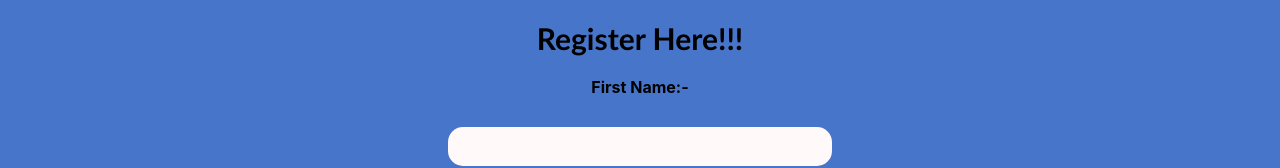
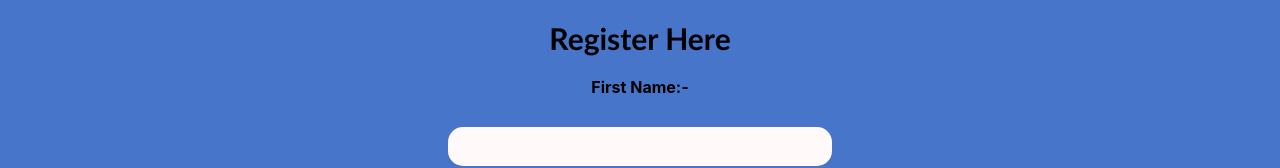
Before and after one commit to SandaliTharuki/write-to-us, a React (Create React App) app: page / in a window 1280 px wide. Shown: the top 168 px of the page. Built offline with nearby package versions, Linux system fonts and the light colour scheme.

Commit message:
Heading changed in Register.js

```diff
--- a/src/Components/Register.js
+++ b/src/Components/Register.js
@@ -54,7 +54,7 @@ class Register extends Component{
         return (
           <div>
           <form onSubmit={this.handleSubmit}>
-            <h1>Register Here!!!</h1>
+            <h1>Register Here</h1>
             <label><h4>First Name:- </h4></label><input type="text" value={this.state.firstName} onChange={this.firstHandler} /><br />
             <label><h4>Last Name:- </h4></label><input type="text" value={this.state.lastName} onChange={this.secondHandler} /><br />
             <label>Email:- </label><input type="email" value={this.state.email} onChange={this.thirdHandler} /><br />
```
